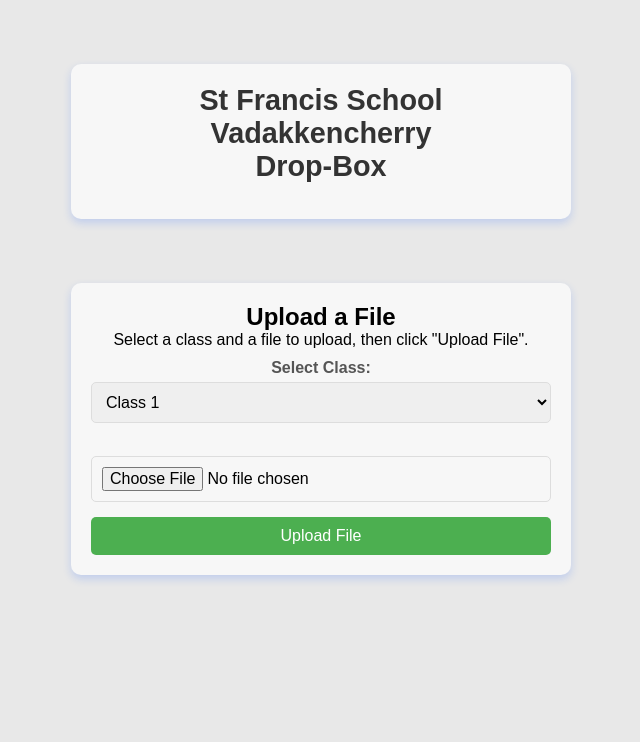
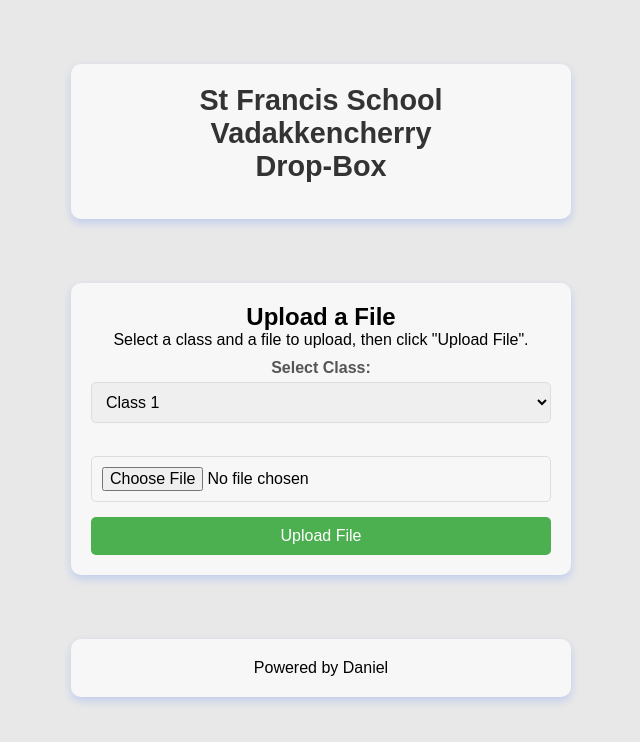
Before and after one commit to deadpool395/Drop-Box, a website: page public/index.html in a window 1280 px wide. Shown: the whole page, without its empty margins (319-959 px from the left). Drawn offline with Linux system fonts and the light colour scheme.

Commit message:
Update index.html

```diff
--- a/public/index.html
+++ b/public/index.html
@@ -37,5 +37,9 @@
       <button type="submit">Upload File</button>
     </form>
   </div>
+  <div class="container"><footer>
+    <p>Powered by Daniel</p>
+
+  </footer></div>
 </body>
 </html>
```
